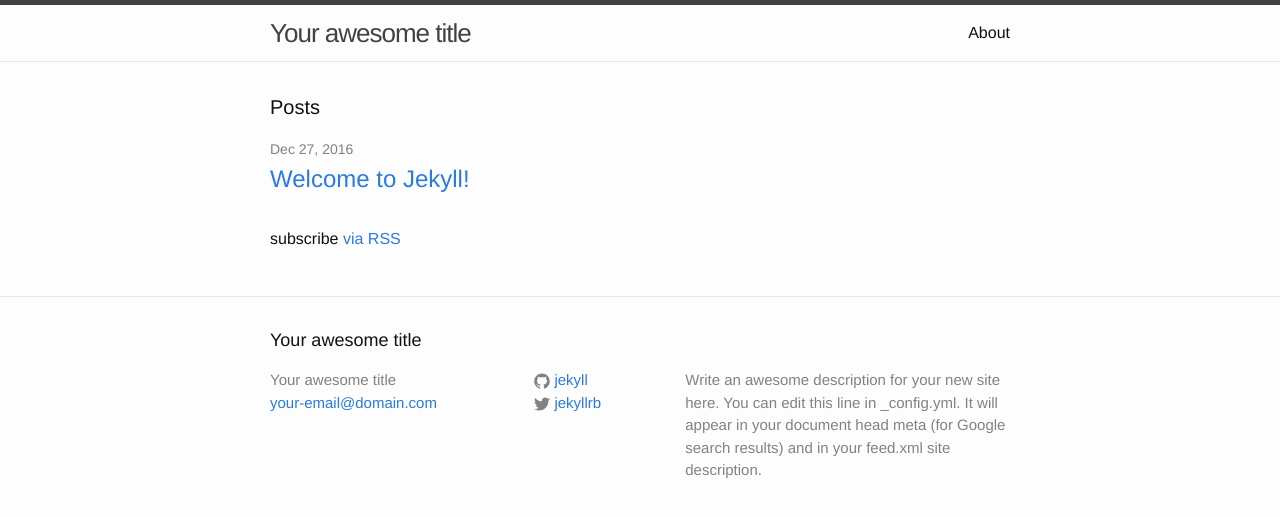
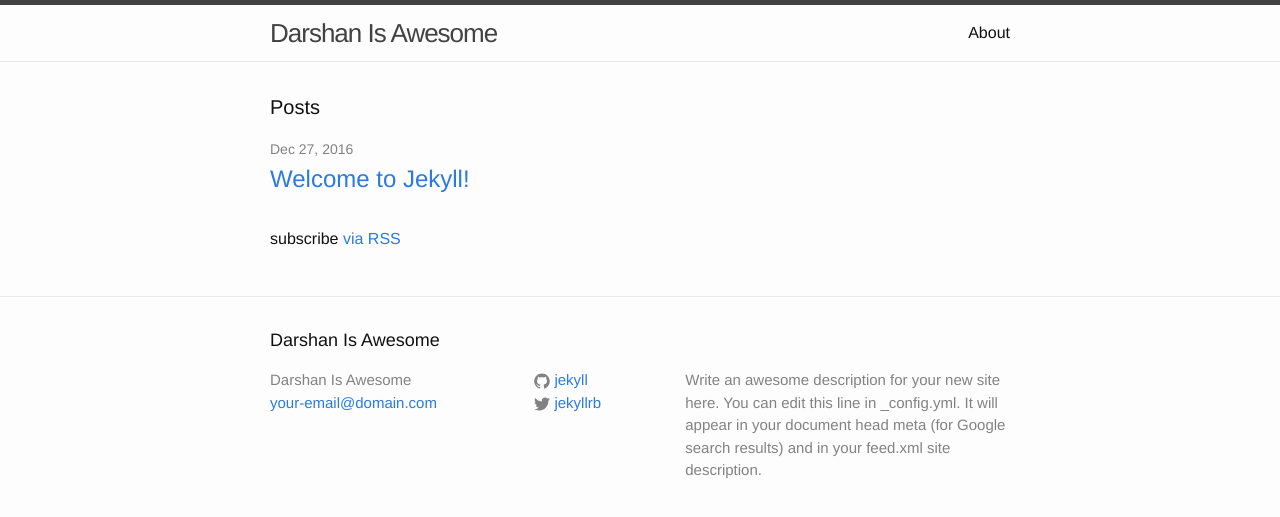
Before and after one commit to darshankaarki/darshankaarki.github.io, a Jekyll site: the page built from index.html, in a window 1280 px wide. Shown: the top 517 px of the page. Built offline with Jekyll 4.4.1, drawn with Linux system fonts in a browser that asks for light colours.

Commit message:
Update _config.yml

```diff
--- a/_config.yml
+++ b/_config.yml
@@ -6,7 +6,7 @@
 # 'jekyll serve'. If you change this file, please restart the server process.
 
 # Site settings
-title: Your awesome title
+title: Darshan Is Awesome
 email: your-email@domain.com
 description: > # this means to ignore newlines until "baseurl:"
   Write an awesome description for your new site here. You can edit this
```
